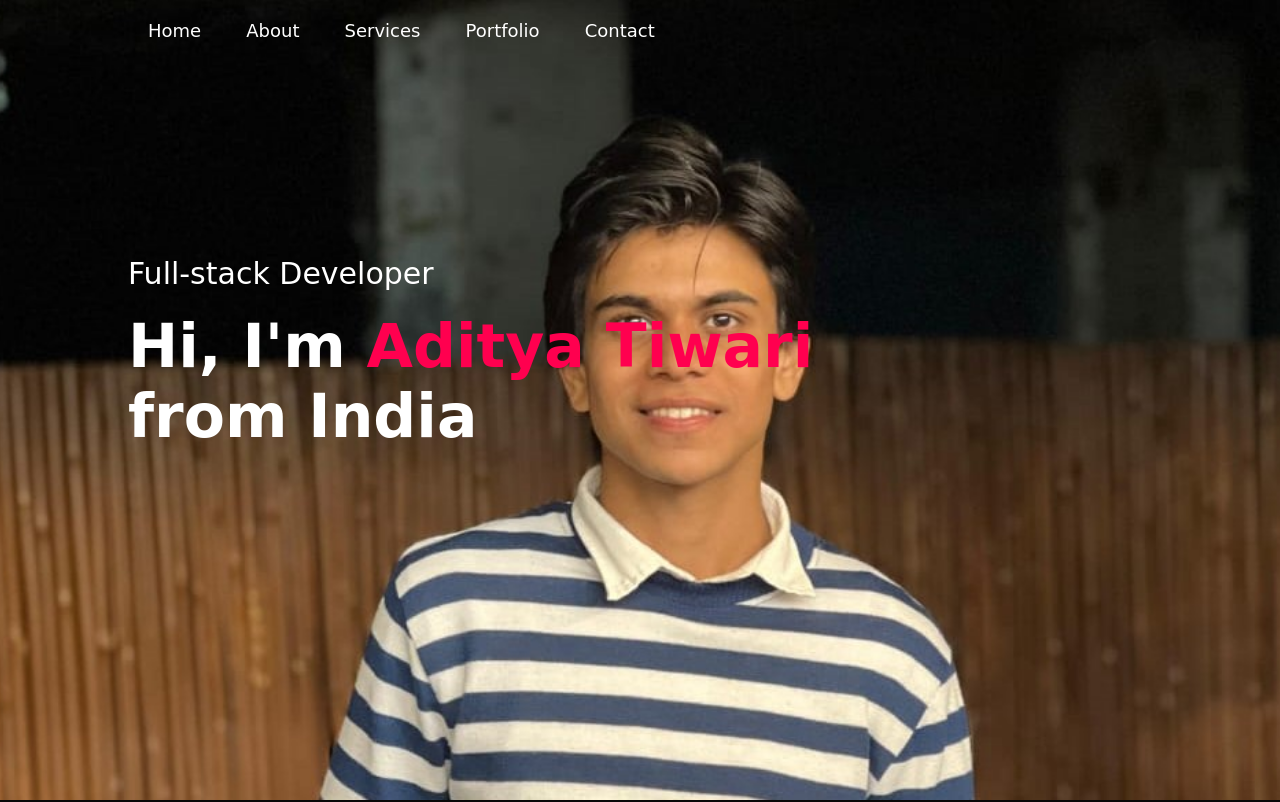
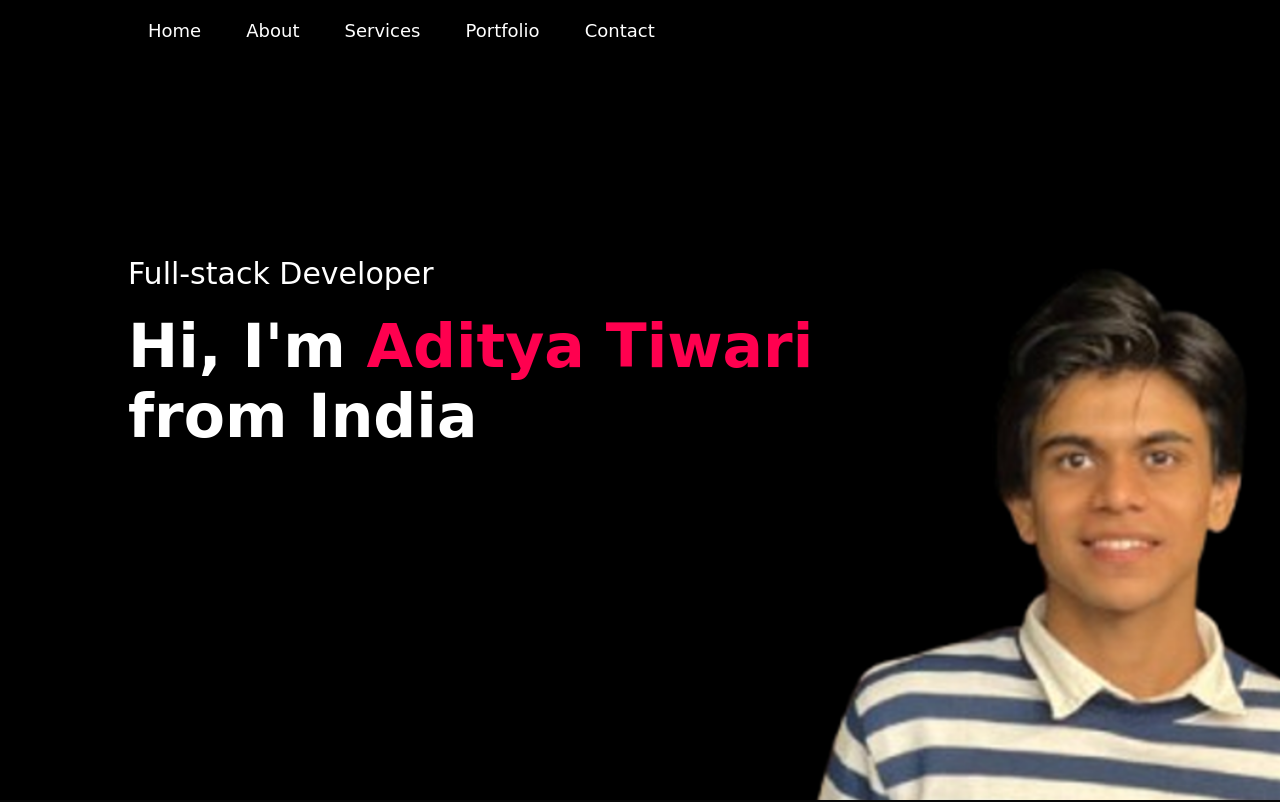
Before and after one commit to aditiwari07/Resume-website, a plain HTML site: page index.html in a window 1280 px wide. Shown: the top 802 px of the page. Drawn offline with Linux system fonts and the light colour scheme.

Commit message:
Update style.css

```diff
--- a/style.css
+++ b/style.css
@@ -14,7 +14,7 @@ body{
 #header{
     width:100%;
     height:100vh;
-    background-image: url(/images/git.jpg);
+    background-image: url(https://github.com/aditiwari07/Resume-website/raw/main/images/AdityaLandscape.png);
     background-size: cover;
     background-position: center;
 }
```
